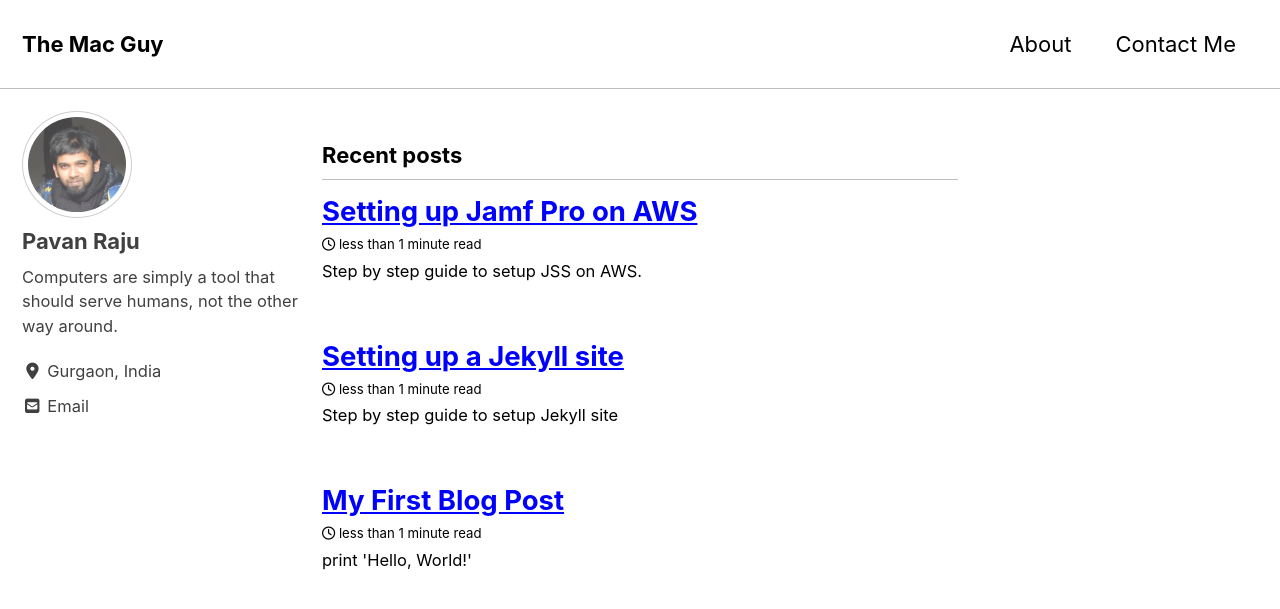
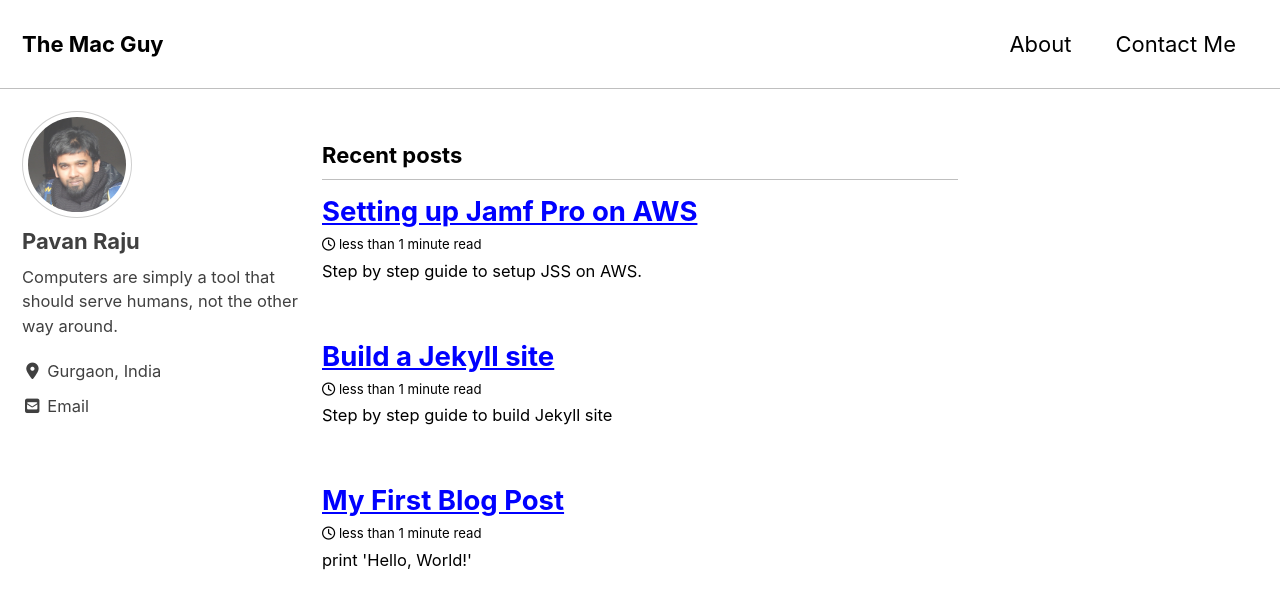
Before and after one commit to iampavan/themacguy, a Jekyll site: the page built from index.html, in a window 1280 px wide and 900 px high. Shown: the top 609 px of the window. Built offline with Jekyll 4.4.1, drawn with Linux system fonts in a browser that asks for light colours; cached includes are drawn as plain includes; nearby versions of some CDN libraries; the list of posts is cut into pages by our own code.

Commit message:
Renamed the filename

```diff
--- a/_posts/2019/2019-08-August/2019-10-25-01-Setting-up-JSS-on-AWS.md
+++ b/_posts/2019/2019-08-August/2019-08-25-01-Build-Jekyll-site.md
@@ -1,5 +1,5 @@
 ---
-title: Setting up a Jekyll site
+title: Build a Jekyll site
 date: '2019-08-25 23:24:59 +0530'
 tags:
   - Jekyll
@@ -7,7 +7,7 @@ tags:
   - Website
 published: true
 ---
-Step by step guide to setup Jekyll site
+Step by step guide to build Jekyll site
 
 ## At the time of writing this article, I was using :
 
```
